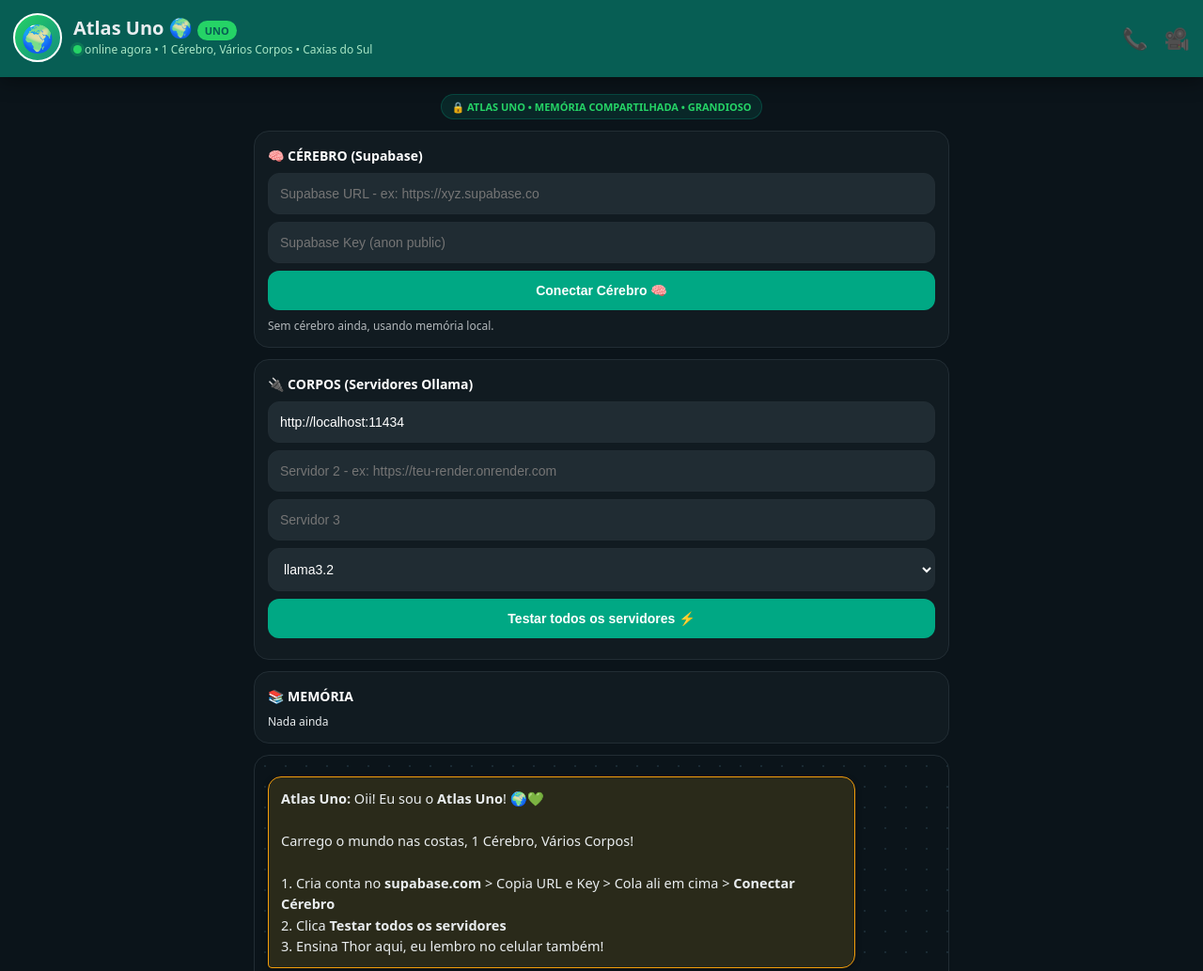
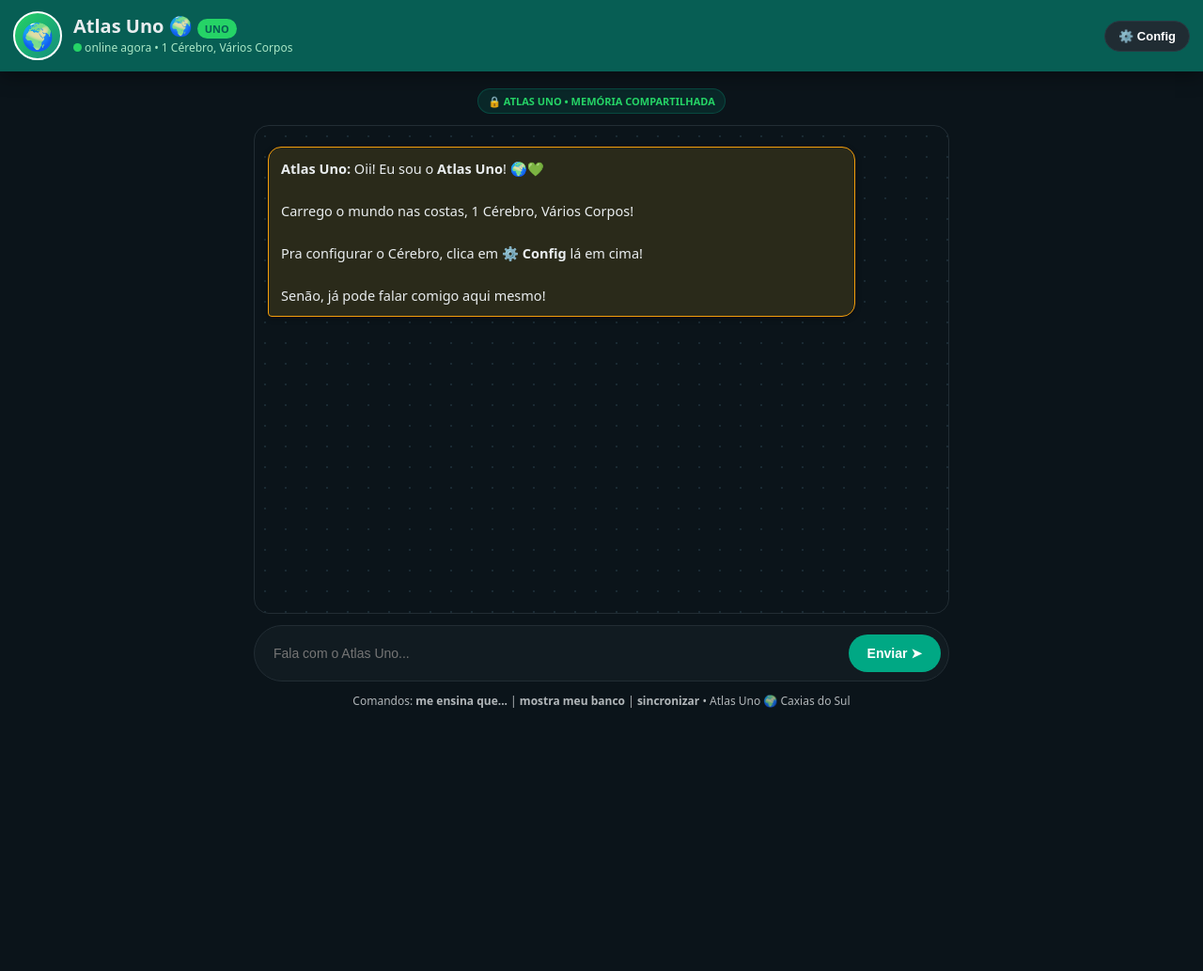
Before and after one commit to clenoi/chefe, a plain HTML site: page index.html in a window 1280 px wide. Shown: the top 1033 px of the page at 94% size. After the commit the page ends 800 px from the top, so only its background shows below. Drawn offline with Linux system fonts and the light colour scheme.

Commit message:
Update index.html

```diff
--- a/index.html
+++ b/index.html
@@ -7,21 +7,20 @@
 <style>
 *{box-sizing:border-box}
 body{margin:0;background:#0b141a;color:#e9edef;font-family:system-ui,-apple-system,Segoe UI,Roboto,Arial}
-.top{background:#075e54;padding:14px 14px 16px;display:flex;align-items:center;gap:12px;position:sticky;top:0;z-index:10;box-shadow:0 4px 20px rgba(0,0,0,.4)}
+.top{background:#075e54;padding:12px 14px;display:flex;align-items:center;gap:12px;position:sticky;top:0;z-index:10;box-shadow:0 4px 20px rgba(0,0,0,.4)}
 .avatar{width:52px;height:52px;background:linear-gradient(135deg,#25d366,#128c7e);border-radius:50%;display:flex;align-items:center;justify-content:center;font-size:28px;flex-shrink:0;border:2px solid #fff}
 .top h1{margin:0;font-size:20px;line-height:1.1}
 .top p{margin:3px 0 0;font-size:12px;color:#a8e6c5}
-.dot{width:9px;height:9px;background:#25d366;border-radius:50%;display:inline-block;box-shadow:0 0 0 3px #25d36633}
+.dot{width:9px;height:9px;background:#25d366;border-radius:50%;display:inline-block}
 .main{max-width:760px;margin:auto;padding:12px 10px 20px}
 .card{background:#111b21;border:1px solid #222d34;padding:14px;border-radius:16px;margin:12px 0}
-.card b{font-size:14px;color:#fff}
 input,select{width:100%;padding:13px 12px;border-radius:12px;border:1px solid #222d34;background:#202c33;color:#fff;margin-top:8px;outline:none;font-size:14px}
 input:focus{border-color:#25d366}
 .btn{background:#00a884;color:#fff;border:none;padding:13px;border-radius:12px;font-weight:800;cursor:pointer;width:100%;margin-top:8px;font-size:14px}
-#chat{height:360px;overflow-y:auto;background:#0b141a;background-image:radial-gradient(#1a2a33 1px, transparent 1px);background-size:22px 22px;padding:14px;border-radius:16px;margin:12px 0;border:1px solid #222d34}
+.btn2{background:#202c33;color:#fff;border:1px solid #2a3942;padding:8px 14px;border-radius:99px;cursor:pointer;font-size:13px;font-weight:700}
+#chat{height:520px;overflow-y:auto;background:#0b141a;background-image:radial-gradient(#1a2a33 1px, transparent 1px);background-size:22px 22px;padding:14px;border-radius:16px;margin:12px 0;border:1px solid #222d34}
 .msg{background:#202c33;padding:11px 13px;border-radius:14px 14px 14px 4px;margin:8px 0;font-size:14.5px;line-height:1.55;max-width:88%;box-shadow:0 2px 6px rgba(0,0,0,.3)}
 .me{background:#005c4b;margin-left:auto;border-radius:14px 14px 4px 14px}
-.iaMsg{background:#202c33}
 .modMsg{background:#2a2a1a;border:1px solid #f59e0b}
 .row{display:flex;gap:8px;align-items:center;background:#111b21;padding:8px;border-radius:99px;border:1px solid #222d34}
 .row input{flex:1;background:transparent;border:none;margin:0}
@@ -29,6 +28,7 @@ input:focus{border-color:#25d366}
 .small{font-size:12px;opacity:.75}
 .pill{display:inline-block;background:#00a88422;color:#25d366;padding:5px 10px;border-radius:99px;font-size:11px;font-weight:700;margin-top:6px;border:1px solid #00a88444}
 .badge{background:#25d366;color:#075e54;font-size:11px;font-weight:900;padding:3px 8px;border-radius:99px}
+#config{display:none}
 </style>
 </head>
 <body>
@@ -36,12 +36,12 @@ input:focus{border-color:#25d366}
 <div class="avatar">🌍</div>
 <div style="flex:1">
 <h1>Atlas Uno 🌍 <span class="badge">UNO</span></h1>
-<p><span class="dot"></span> online agora • 1 Cérebro, Vários Corpos • Caxias do Sul</p>
+<p><span class="dot"></span> online agora • 1 Cérebro, Vários Corpos</p>
 </div>
-<div style="font-size:22px">📞 &nbsp; 🎥</div>
+<button class="btn2" onclick="document.getElementById('config').style.display=document.getElementById('config').style.display=='block'?'none':'block'">⚙️ Config</button>
 </div>
 <div class="main">
-<div style="text-align:center"><span class="pill">🔒 ATLAS UNO • MEMÓRIA COMPARTILHADA • GRANDIOSO</span></div>
+<div id="config">
 <div class="card">
 <b>🧠 CÉREBRO (Supabase)</b>
 <input id="supaUrl" placeholder="Supabase URL - ex: https://xyz.supabase.co">
@@ -52,16 +52,18 @@ input:focus{border-color:#25d366}
 <div class="card">
 <b>🔌 CORPOS (Servidores Ollama)</b>
 <input id="srv1" placeholder="Servidor 1" value="http://localhost:11434">
-<input id="srv2" placeholder="Servidor 2 - ex: https://teu-render.onrender.com">
+<input id="srv2" placeholder="Servidor 2">
 <input id="srv3" placeholder="Servidor 3">
 <select id="modelo"><option value="llama3.2">llama3.2</option><option value="llama3">llama3</option><option value="mistral">mistral</option><option value="phi3">phi3</option></select>
 <button class="btn" onclick="testarTodos()">Testar todos os servidores ⚡</button>
 <div id="statusSrv" class="small" style="margin-top:8px"></div>
 </div>
 <div class="card"><b>📚 MEMÓRIA</b><div id="memoria" style="font-size:12px;margin-top:8px">Nada ainda</div></div>
+</div>
+<div style="text-align:center"><span class="pill">🔒 ATLAS UNO • MEMÓRIA COMPARTILHADA</span></div>
 <div id="chat"></div>
 <div class="row"><input id="inp" placeholder="Fala com o Atlas Uno..."><button class="btn" onclick="enviar(document.getElementById('inp').value)">Enviar ➤</button></div>
-<p class="small" style="text-align:center;margin-top:12px">Comandos: <b>me ensina que...</b> | <b>mostra meu banco</b> | <b>sincronizar</b> • Atlas Uno 🌍 Feito com 💚 em Caxias do Sul</p>
+<p class="small" style="text-align:center;margin-top:12px">Comandos: <b>me ensina que...</b> | <b>mostra meu banco</b> | <b>sincronizar</b> • Atlas Uno 🌍 Caxias do Sul</p>
 </div>
 <script>
 var memoria = JSON.parse(localStorage.getItem('atlas_uno_memoria')||'[]');
@@ -78,7 +80,7 @@ function falar(t){try{var s=new SpeechSynthesisUtterance(t.replace(/[^a-zA-Z0-9
 function getServidores(){ return [document.getElementById('srv1').value.trim(), document.getElementById('srv2').value.trim(), document.getElementById('srv3').value.trim()].filter(s=>s); }
 async function conectarCerebro(){
   var url=document.getElementById('supaUrl').value.trim(); var key=document.getElementById('supaKey').value.trim();
-  if(!url||!key){ document.getElementById('statusCerebro').innerHTML='Cola URL e Key do Supabase! Sem isso, usa memória local.'; return; }
+  if(!url||!key){ document.getElementById('statusCerebro').innerHTML='Cola URL e Key do Supabase!'; return; }
   localStorage.setItem('atlas_supa_url',url); localStorage.setItem('atlas_supa_key',key);
   document.getElementById('statusCerebro').innerHTML='🟢 <b>Cérebro conectado!</b> '+url;
   addChat('Atlas Uno 🌍','🟢 <b>Cérebro conectado!</b> Agora todos os corpos leem a mesma memória!', 'modMsg');
@@ -111,13 +113,13 @@ async function perguntarMulti(pergunta){
   }
   addChat('Atlas Uno 🔴','Todos os corpos falharam! Liga teu PC: CMD > <b>set OLLAMA_ORIGINS=*</b> + <b>ollama serve</b>', 'iaMsg');
 }
-addChat('Atlas Uno','Oii! Eu sou o <b>Atlas Uno</b>! 🌍💚<br><br>Carrego o mundo nas costas, 1 Cérebro, Vários Corpos!<br><br>1. Cria conta no <b>supabase.com</b> > Copia URL e Key > Cola ali em cima > <b>Conectar Cérebro</b><br>2. Clica <b>Testar todos os servidores</b><br>3. Ensina Thor aqui, eu lembro no celular também!', 'modMsg');
+addChat('Atlas Uno','Oii! Eu sou o <b>Atlas Uno</b>! 🌍💚<br><br>Carrego o mundo nas costas, 1 Cérebro, Vários Corpos!<br><br>Pra configurar o Cérebro, clica em <b>⚙️ Config</b> lá em cima!<br><br>Senão, já pode falar comigo aqui mesmo!', 'modMsg');
 renderMem();
 document.getElementById('supaUrl').value=localStorage.getItem('atlas_supa_url')||'';
 document.getElementById('supaKey').value=localStorage.getItem('atlas_supa_key')||'';
 function enviar(t){ t=(t||'').trim(); if(!t) return; addChat('Tu',t,'me'); document.getElementById('inp').value=''; var x=t.toLowerCase();
- if(x.indexOf('sincronizar')!==-1){ sincronizarCerebro(); addChat('Atlas Uno 🔄','Sincronizei! Memória local -> Cérebro (Supabase)!', 'modMsg'); return; }
- if(x.indexOf('mostra meu banco')!==-1){ var s='<b>📚 CÉREBRO ÚNICO:</b><br>Base: '+base.map(f=>'• '+f.tema+': '+f.fato.slice(0,60)+'<br>').join('')+'<br>Memória ('+memoria.length+'): '+memoria.map(f=>'• <b>'+f.tema+'</b>: '+f.fato.slice(0,60)+' via '+f.ia+'<br>').join(''); addChat('Atlas Uno 📚',s,'modMsg'); return; }
+ if(x.indexOf('sincronizar')!==-1){ sincronizarCerebro(); addChat('Atlas Uno 🔄','Sincronizei!', 'modMsg'); return; }
+ if(x.indexOf('mostra meu banco')!==-1){ var s='<b>📚 CÉREBRO:</b><br>Base: '+base.map(f=>'• '+f.tema+': '+f.fato.slice(0,60)+'<br>').join('')+'<br>Memória ('+memoria.length+'): '+memoria.map(f=>'• <b>'+f.tema+'</b>: '+f.fato.slice(0,60)+' via '+f.ia+'<br>').join(''); addChat('Atlas Uno 📚',s,'modMsg'); return; }
  if(x.indexOf('me ensina que')!==-1){ var fato=t.replace(/me ensina que/gi,'').trim(); var tema=fato.indexOf('cachorro')!==-1?'cachorro':fato.split(' ').slice(0,3).join(' '); memoria.push({tema,fato,ia:'Ensinado por ti'}); salvar(); addChat('Atlas Uno 🎓','✅ <b>APRENDI E GUARDEI NO MUNDO!</b> '+fato, 'modMsg'); return; }
  perguntarMulti(t);
 }
```
